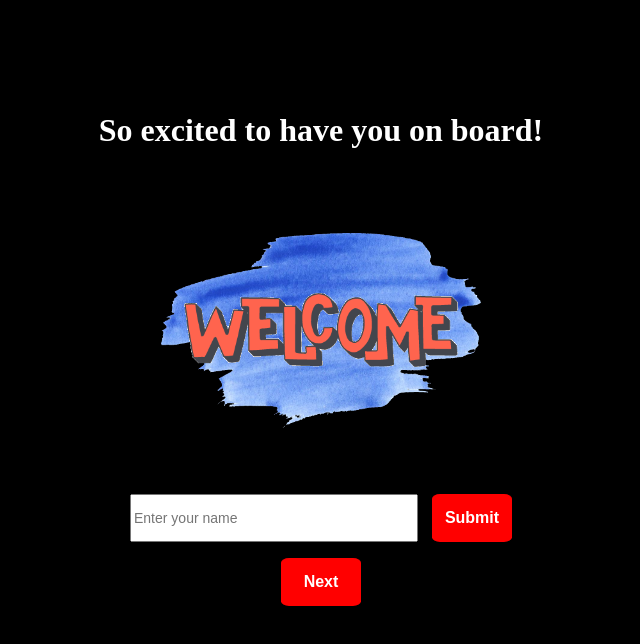
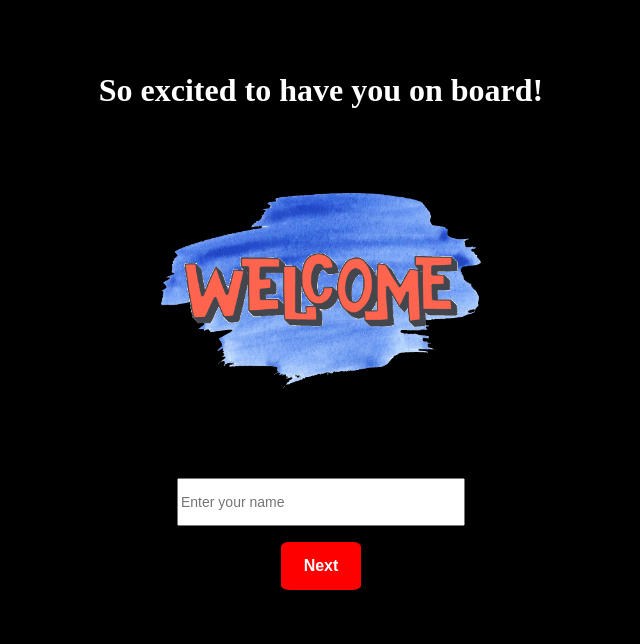
Before and after one commit to eligregl/onboardingAngular, an Angular app: page / in a window 1280 px wide. Shown: the top 644 px of the page, without its empty margins (319-959 px from the left). Built offline with nearby package versions, Linux system fonts and the light colour scheme.

Commit message:
cambios finales al ruteado

```diff
--- a/src/app/app-routing.module.ts
+++ b/src/app/app-routing.module.ts
@@ -1,9 +1,19 @@
 import { NgModule } from '@angular/core';
 import { CommonModule } from '@angular/common';
 import { RouterModule, Routes} from '@angular/router';
-import { AppComponent } from './app.component';
+import { WelcomeComponent } from './components/welcome/welcome.component';
+import { LetsimagineComponent } from './components/letsimagine/letsimagine.component';
 
-const routes: Routes = [];
+const routes: Routes = [
+  {
+    path: '',
+    component: WelcomeComponent
+  },
+  {
+    path: 'imagine/:name',
+    component: LetsimagineComponent
+  }
+];
 @NgModule({
   declarations: [],
   imports: [RouterModule.forRoot(routes), CommonModule],
--- a/src/app/app.component.html
+++ b/src/app/app.component.html
@@ -1,7 +1 @@
-<h1 class="title">{{ title }}</h1>
-<img [src]="'../../../assets/images/welcome.png'" alt="welcome-image" class="welcome-image">
-<form class="formGroup">
-    <input type="text" placeholder="Enter your name" class="nameInput" #input>
-    <input type="submit" class="inputButton">
-</form>
-<button class="nextButton">Next</button>
+<router-outlet></router-outlet>
--- a/src/app/app.component.ts
+++ b/src/app/app.component.ts
@@ -1,4 +1,4 @@
-import { Component, EventEmitter, OnInit, Output, Input } from '@angular/core';
+import { Component } from '@angular/core';
 
 @Component({
   selector: 'app-root',
@@ -6,12 +6,5 @@ import { Component, EventEmitter, OnInit, Output, Input } from '@angular/core';
   styleUrls: ['./app.component.css']
 })
 export class AppComponent {
-  title: string = 'So excited to have you on board!'
-  imageUrl: string;
-  username: string;
-  @Output() nameSubmit: EventEmitter<string> = new EventEmitter<string>();
 
-  onClick(name: string) {
-    this.nameSubmit.emit(name);
-  }
 }
--- /dev/null
+++ b/src/app/components/letsimagine/letsimagine.component.html
@@ -0,0 +1 @@
+<p>{{ name }}</p>
--- /dev/null
+++ b/src/app/components/letsimagine/letsimagine.component.ts
@@ -0,0 +1,21 @@
+import { Component, OnInit } from '@angular/core';
+import { ActivatedRoute } from '@angular/router';
+
+@Component({
+  selector: 'app-letsimagine',
+  templateUrl: './letsimagine.component.html',
+  styleUrls: ['./letsimagine.component.css']
+})
+export class LetsimagineComponent implements OnInit {
+  name: string = '';
+  constructor(
+    private activatedRoute: ActivatedRoute
+  ) {
+    this.name = this.activatedRoute.snapshot.paramMap.get('name')
+    console.log(this.name)
+  }
+
+  ngOnInit(): void {
+  }
+
+}
--- /dev/null
+++ b/src/app/components/welcome/welcome.component.html
@@ -0,0 +1,6 @@
+<div class="welcomeCard">
+    <h1 class="title">{{ title }}</h1>
+    <img [src]="'../../../assets/images/welcome.png'" alt="welcome-image" class="welcome-image">
+    <input type="text" placeholder="Enter your name" class="nameInput" [(ngModel)]="username">
+    <button class="nextButton" (click)="onClick()">Next</button>
+</div>
--- /dev/null
+++ b/src/app/components/welcome/welcome.component.ts
@@ -0,0 +1,29 @@
+import { Component, OnInit } from '@angular/core';
+import { Router } from '@angular/router'
+
+@Component({
+  selector: 'app-welcome',
+  templateUrl: './welcome.component.html',
+  styleUrls: ['./welcome.component.css']
+})
+export class WelcomeComponent implements OnInit {
+  title: string = 'So excited to have you on board!'
+  imageUrl: string;
+  username: string = '';
+
+  constructor(
+    private router: Router
+  ) { }
+
+  ngOnInit(): void {
+  }
+
+  onClick() {
+    console.log(this.username);
+    this.router.navigate([
+      '/imagine',
+      this.username
+    ])
+  }
+
+}
--- a/src/styles.css
+++ b/src/styles.css
@@ -1,15 +1,18 @@
 body {
     background-color: black;
-    text-align: center;
     color: white;
 }
+.welcomeCard {
+    display: flex;
+    flex-direction: column;
+    justify-content: center;
+}
 .title {
-    margin-top: 3.5em;
-    color: white;
+    margin-top: 2em;
+    text-align: center;
 }
 .welcome-image {
-    margin: 0px;
-    padding: 0px;
+    margin: 0 auto;
     height: 20em;
     width: auto;
     background-image: url('./assets/images/colorstrokes.png');
@@ -18,22 +21,21 @@ body {
     background-position: center;
 }
 .nameInput {
-    margin-right: 1em;
     height: 3em;
     width: 20em;
     font-size: 14px;
+    margin: 0 auto;
+    margin-top: 2em;
 }
-.inputButton, .nextButton{
+.nextButton{
     height: 3em;
     width: 5em;
+    margin: 0 auto;
     border-radius: 10%;
     border: none;
-    color: white;
     background-color: red;
     font-weight: bold;
     font-size: 16px;
+    margin-top: 1em;
+    color: white;
 }
-
-.nextButton {
-    margin-top: 1em;
-}
```
Also changed, not shown: src/app/app.module.ts (+5 -3 lines), src/app/components/letsimagine/letsimagine.component.css (added), src/app/components/welcome/welcome.component.css (added), 2 other files (tests, documents, lock files or other folders).
